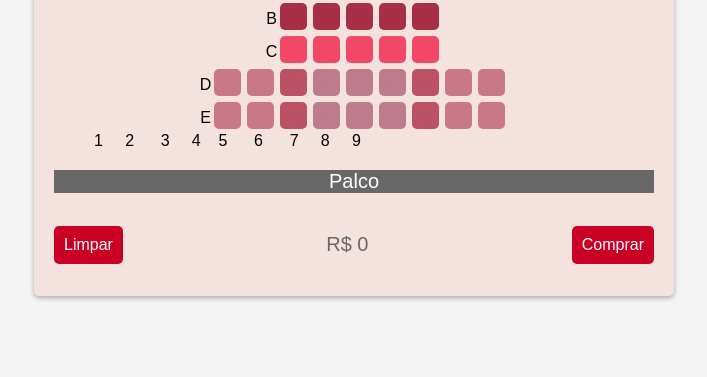
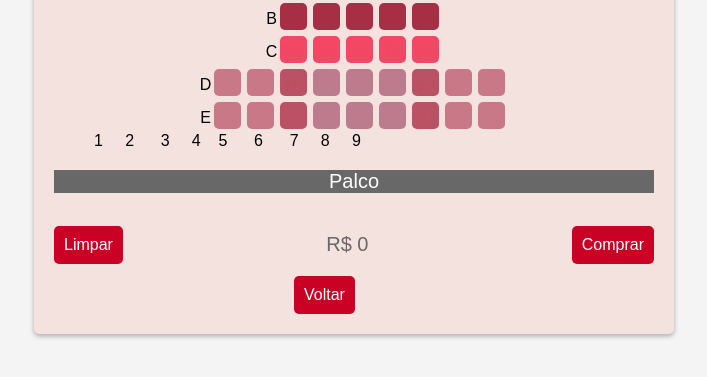
Before and after one commit to FrancieleAires/VendaIngresso, a website: page www/ingresso.html in a window 1280 px wide. Shown: the part 139-516 px from the top of the page, without its empty margins (286-993 px from the left). Drawn offline with Linux system fonts and the light colour scheme.

Commit message:
Atualizando

```diff
--- a/www/css/style.css
+++ b/www/css/style.css
@@ -224,3 +224,15 @@ button:disabled {
     text-align: center;
     color: white;
 }
+.botao3 {
+    background-color: #ca0025;
+	color: #fff;
+	font-size: 16px;
+	padding: 10px;
+	border: none;
+	border-radius: 5px;
+	cursor: pointer;
+    position: relative;
+    left: 40%;
+
+}
--- a/www/ingresso.html
+++ b/www/ingresso.html
@@ -77,8 +77,10 @@
             <button onclick="limparValores()">Limpar</button>
 			<p id="total">R$ <span id="valorTotal">0</span></p>
 
+
 			<button id="buy-btn">Comprar</button>
 		</div>
+        <a href="index.html"> <button class="botao3"> Voltar</button></a>
 	</div>
 
 </body>
```
Also changed, not shown: www/css/style1.css (line endings or trailing spaces).
